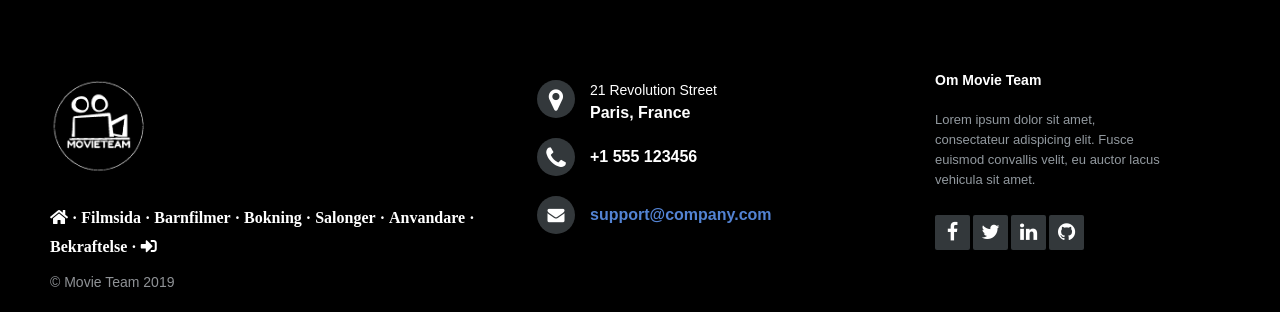
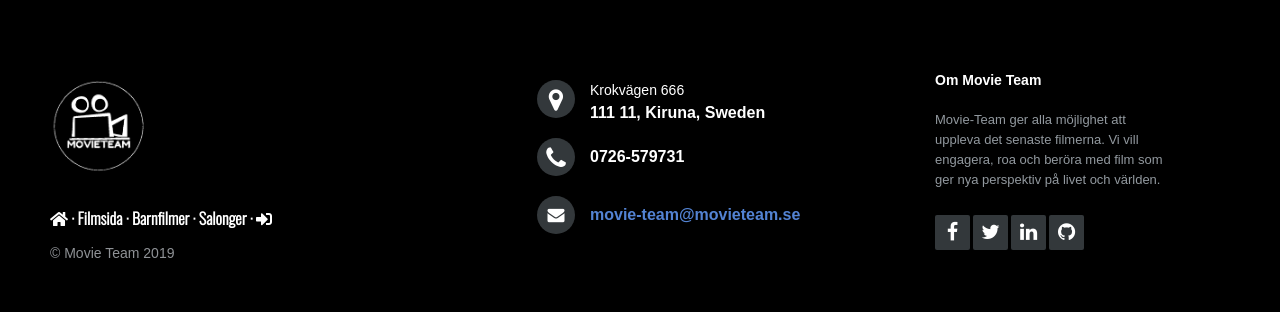
Before and after one commit to cchaglund/movie-team, a Vue app: page /#/ in a window 1280 px wide. Shown: the part 827-1139 px from the top of the page. Built offline with nearby package versions, Linux system fonts and the light colour scheme; no server answers.

Commit message:
Ändrat lite info i footer

```diff
--- a/src/components/Footer.vue
+++ b/src/components/Footer.vue
@@ -15,14 +15,9 @@
 					·
 					<router-link to="barnfilmer">Barnfilmer</router-link>
 					·
-					<router-link to="bokning">Bokning</router-link>
-					·
 					<router-link to="salonger">Salonger</router-link>
 					·
-					<router-link to="anvandare">Anvandare</router-link>
-					·
-					<router-link to="bekraftelse">Bekraftelse</router-link>
-					·
+
 					<router-link to="inloggning"><i class="fas fa-sign-in-alt fa-1x"></i></router-link>
 				</p>
 
@@ -33,17 +28,17 @@
 
 				<div>
 					<i class="fa fa-map-marker"></i>
-					<p><span>21 Revolution Street</span> Paris, France</p>
+					<p><span>Krokvägen 666</span>111 11, Kiruna, Sweden</p>
 				</div>
 
 				<div>
 					<i class="fa fa-phone"></i>
-					<p>+1 555 123456</p>
+					<p>0726-579731</p>
 				</div>
 
 				<div>
 					<i class="fa fa-envelope"></i>
-					<p><a href="mailto:support@company.com">support@company.com</a></p>
+					<p><a href="mailto:support@company.com">movie-team@movieteam.se</a></p>
 				</div>
 
 			</div>
@@ -52,7 +47,7 @@
 
 				<p class="footer-company-about">
 					<span>Om Movie Team</span>
-					Lorem ipsum dolor sit amet, consectateur adispicing elit. Fusce euismod convallis velit, eu auctor lacus vehicula sit amet.
+					Movie-Team ger alla möjlighet att uppleva det senaste filmerna. Vi vill engagera, roa och beröra med film som ger nya perspektiv på livet och världen.
 				</p>
 
 				<div class="footer-icons">
@@ -113,7 +108,7 @@
 	color:  #ffffff;
 	margin: 20px 0 12px;
 	padding: 0;
-	font-family: 'ZCOOL QingKe HuangYou', cursive;
+	font-family: 'Oswald', sans-serif;
 }
 
 .footer-distributed .footer-links a{
--- a/src/views/Information.vue
+++ b/src/views/Information.vue
@@ -16,6 +16,7 @@
                 <p class="card-text">Mån-Fre: 10.00 - 18.00</p>
                 <p class="card-text">Lördag: 14.00 - 18.00</p>
                 <p class="card-text">Söndag: Stängt</p>
+                <p class="card-text">0726-579731</p>
             </div>
         </div>
 
```
